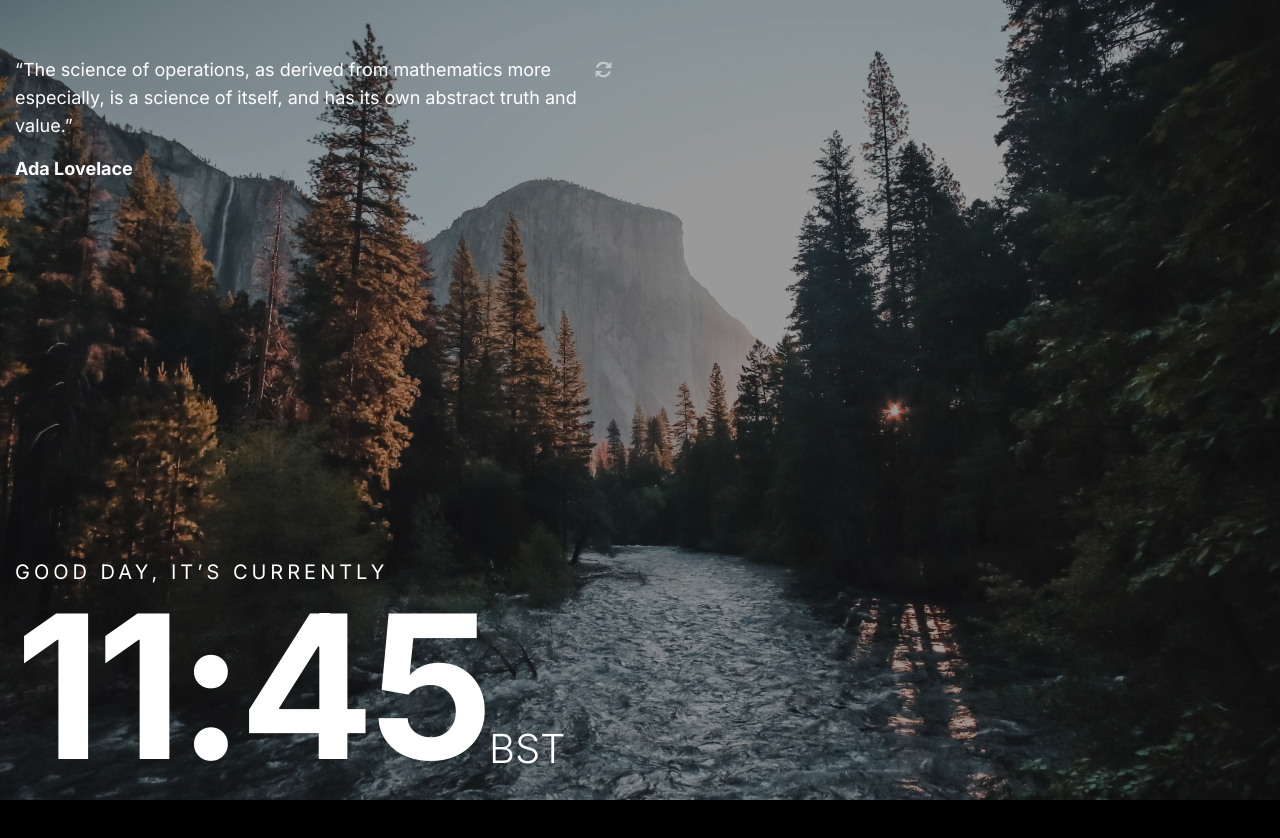
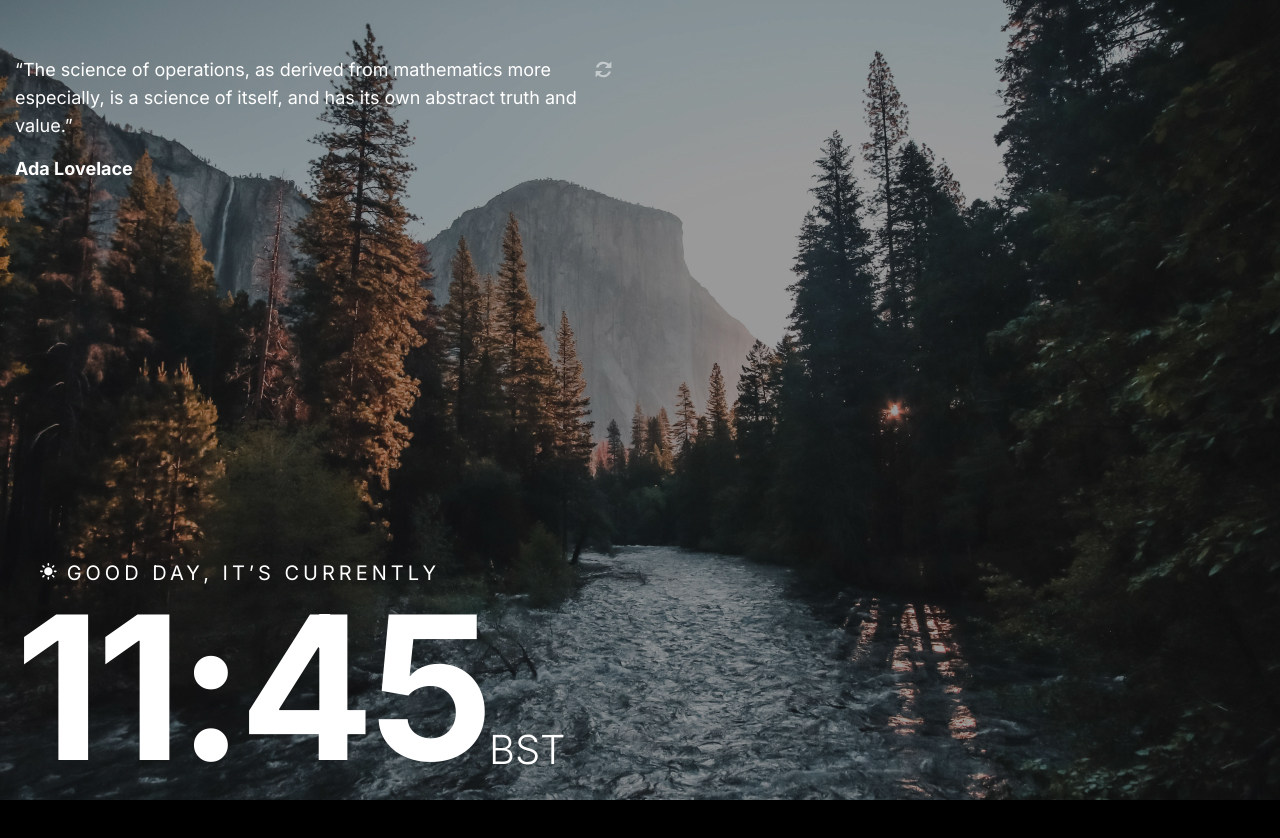
Before and after one commit to ana-saienko/digital-clock, a plain HTML site: page index.html in a window 1280 px wide. Drawn offline with Linux system fonts and the light colour scheme; no server answers.

Commit message:
addedsvg

```diff
--- a/index.html
+++ b/index.html
@@ -40,9 +40,6 @@
         <div class="clocks">
           <div class="main-clock">
             <h4 class="main-clock__title" id="main-clock__title">
-              <svg class="main-clock__icon">
-                <use xlink:href="sprite.svg#sun"></use>
-              </svg>
               GOOD MORNING, IT’S CURRENTLY
             </h4>
           </div>
--- a/js/digital-clock.js
+++ b/js/digital-clock.js
@@ -27,6 +27,8 @@ function setTime(){
 
 // --------------------------------------------------------------
 
+var svgTitle = document.getElementsByClassName("main-clock__title");
+
 var now = new Date();
 var hours = now.getHours();
 var ft = now.toLocaleString("en-US", {
@@ -36,20 +38,29 @@ var ft = now.toLocaleString("en-US", {
 });
 if (6 <= hours && hours < 10) {//Morning
 	 document.write('<body style="background-image: url(../images/bg-day.jpg)">');
+   var svgIcon = "#sun";
 	 var type = "Good Morning";
 }
 if (10 <= hours && hours < 16) {//Day
 	 document.write('<body style="background-image: url(../images/bg-day.jpg)">');
+   var svgIcon = "#sun";
 	 var type = "Good day";
 }
 if (16 <= hours && hours < 22) {//Evening
 	 document.write('<body style="background-image: url(../images/bg-night.jpg)">');
+   var svgIcon = "#moon";
 	 var type = "Good Evening";
 }
 if (22 <= hours && hours < 6) {//Night
 	 document.write('<body style="background-image: url(../images/bg-night.jpg)">');
+   var svgIcon = "#moon";
 	 var type = "Good night";
 }
-document.getElementById("main-clock__title").innerHTML = `${type}, IT’S CURRENTLY`;
+document.getElementById("main-clock__title").innerHTML = `<svg class="icon"><use xlink:href="sprite.svg${svgIcon}"></use></svg> ${type}, IT’S CURRENTLY`;
+
+
 //CSS gradient backgrounds from https://uigradients.com
 // https://write.corbpie.com/change-background-and-text-based-on-time-with-javascript/
+
+// const timezone = Intl.DateTimeFormat().resolvedOptions().timeZone;
+// console.log(timezone);
--- a/stylesheets/layout/_main-clock.scss
+++ b/stylesheets/layout/_main-clock.scss
@@ -48,3 +48,7 @@
 .clocks {
   margin-top: 30%;
 }
+
+.main-clock__title {
+  padding-left: 25px;
+}
```
Also changed, not shown: stylesheets/main.css.
